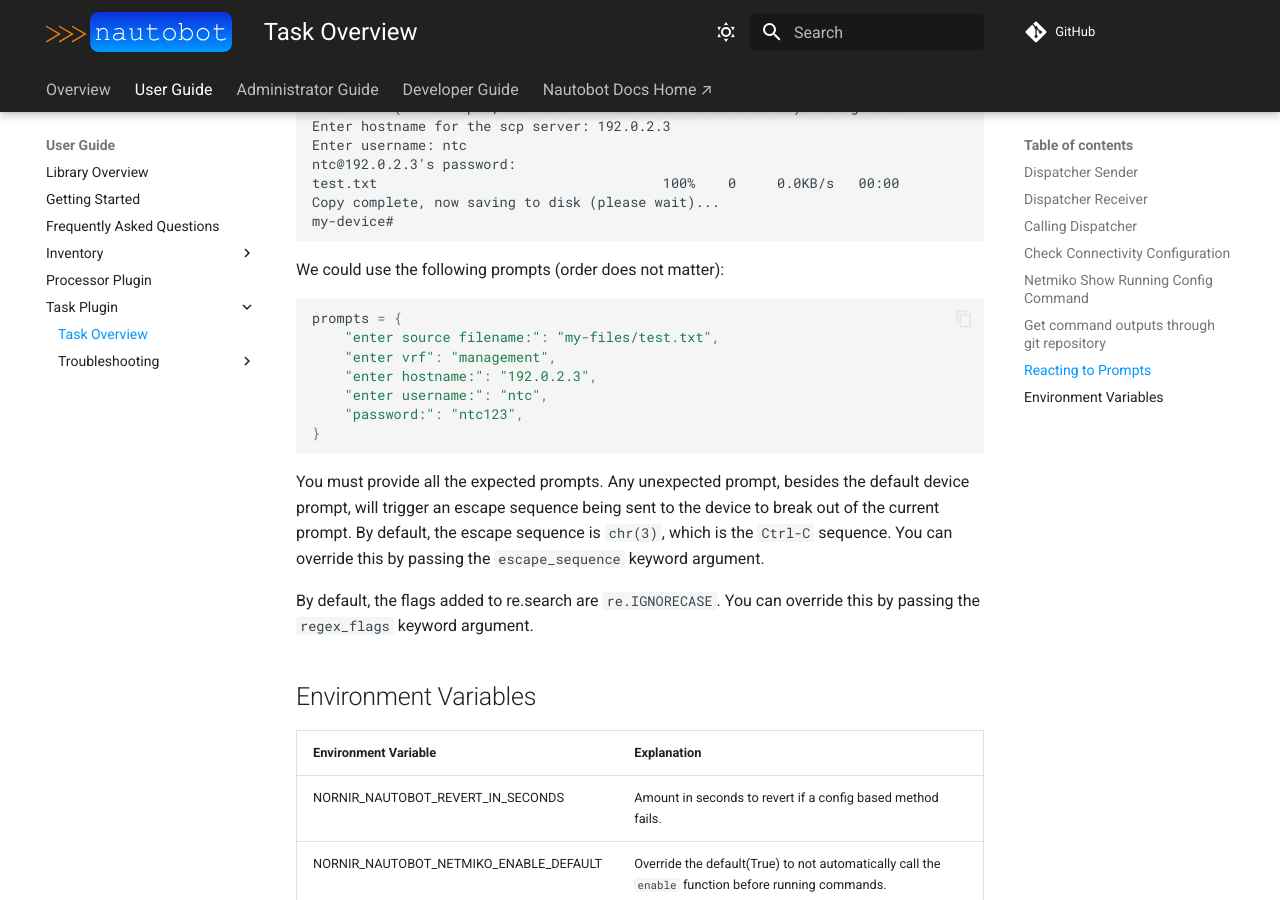
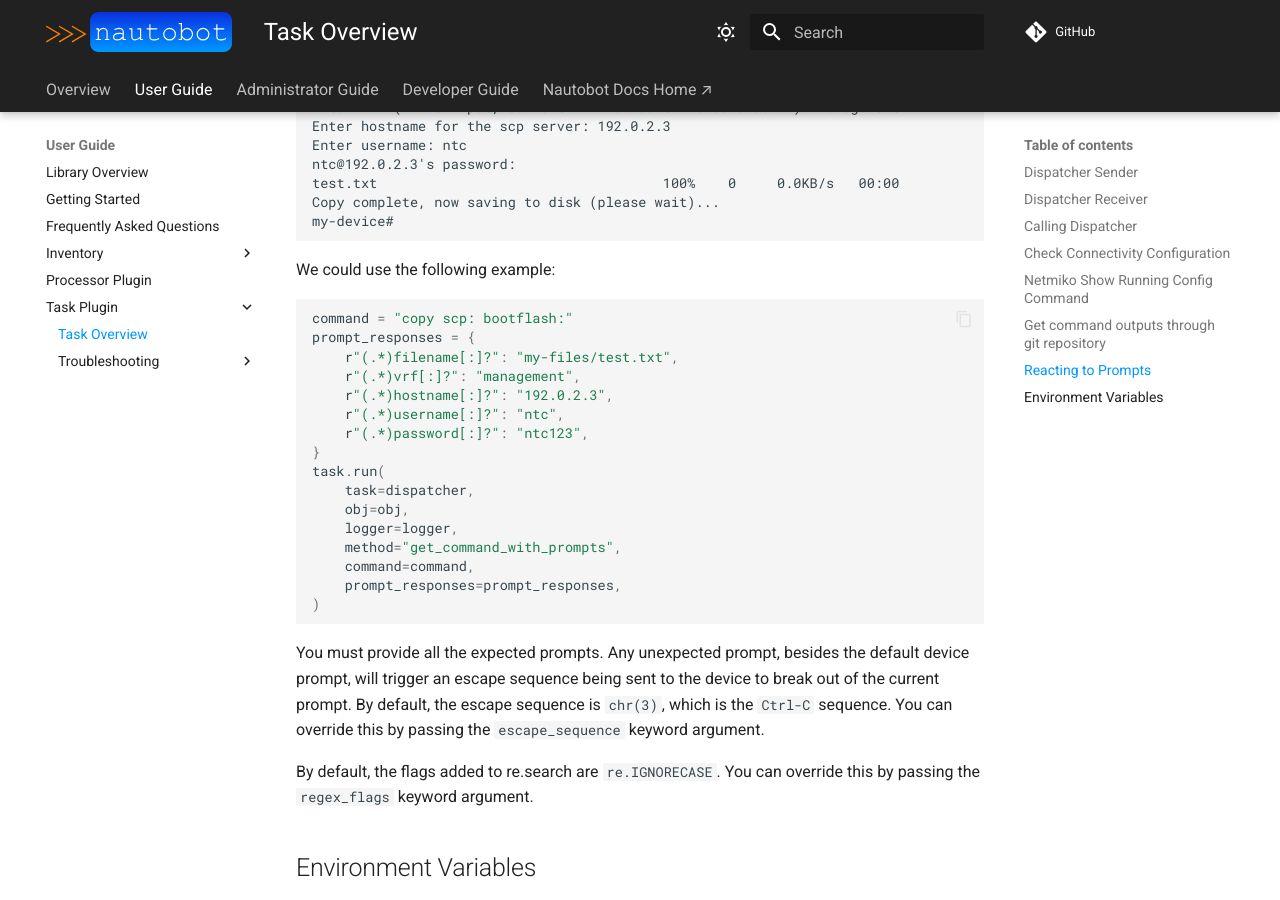
Before and after one commit to nautobot/nornir-nautobot, an MkDocs documentation site: the page built from docs/user/task.md, in a window 1280 px wide and 900 px high, scrolled down 4500 px. Built offline with MkDocs 1.6.1 and Material for MkDocs 9.7.7, drawn with Linux system fonts in a browser that asks for light colours; comment, search, counter and statistics services are not loaded.

Commit message:
Adds full example that uses regex

````diff
--- a/docs/user/task.md
+++ b/docs/user/task.md
@@ -185,16 +185,25 @@
 my-device#
 ```
 
-We could use the following prompts (order does not matter):
+We could use the following example:
 
 ```python
-prompts = {
-    "enter source filename:": "my-files/test.txt",
-    "enter vrf": "management",
-    "enter hostname:": "192.0.2.3",
-    "enter username:": "ntc",
-    "password:": "ntc123",
+command = "copy scp: bootflash:"
+prompt_responses = {
+    r"(.*)filename[:]?": "my-files/test.txt",
+    r"(.*)vrf[:]?": "management",
+    r"(.*)hostname[:]?": "192.0.2.3",
+    r"(.*)username[:]?": "ntc",
+    r"(.*)password[:]?": "ntc123",
 }
+task.run(
+    task=dispatcher,
+    obj=obj,
+    logger=logger,
+    method="get_command_with_prompts",
+    command=command,
+    prompt_responses=prompt_responses,
+)
 ```
 
 You must provide all the expected prompts. Any unexpected prompt, besides the default device prompt, will trigger an escape sequence being sent to the device to break out of the current prompt. By default, the escape sequence is `chr(3)`, which is the `Ctrl-C` sequence. You can override this by passing the `escape_sequence` keyword argument.
````
